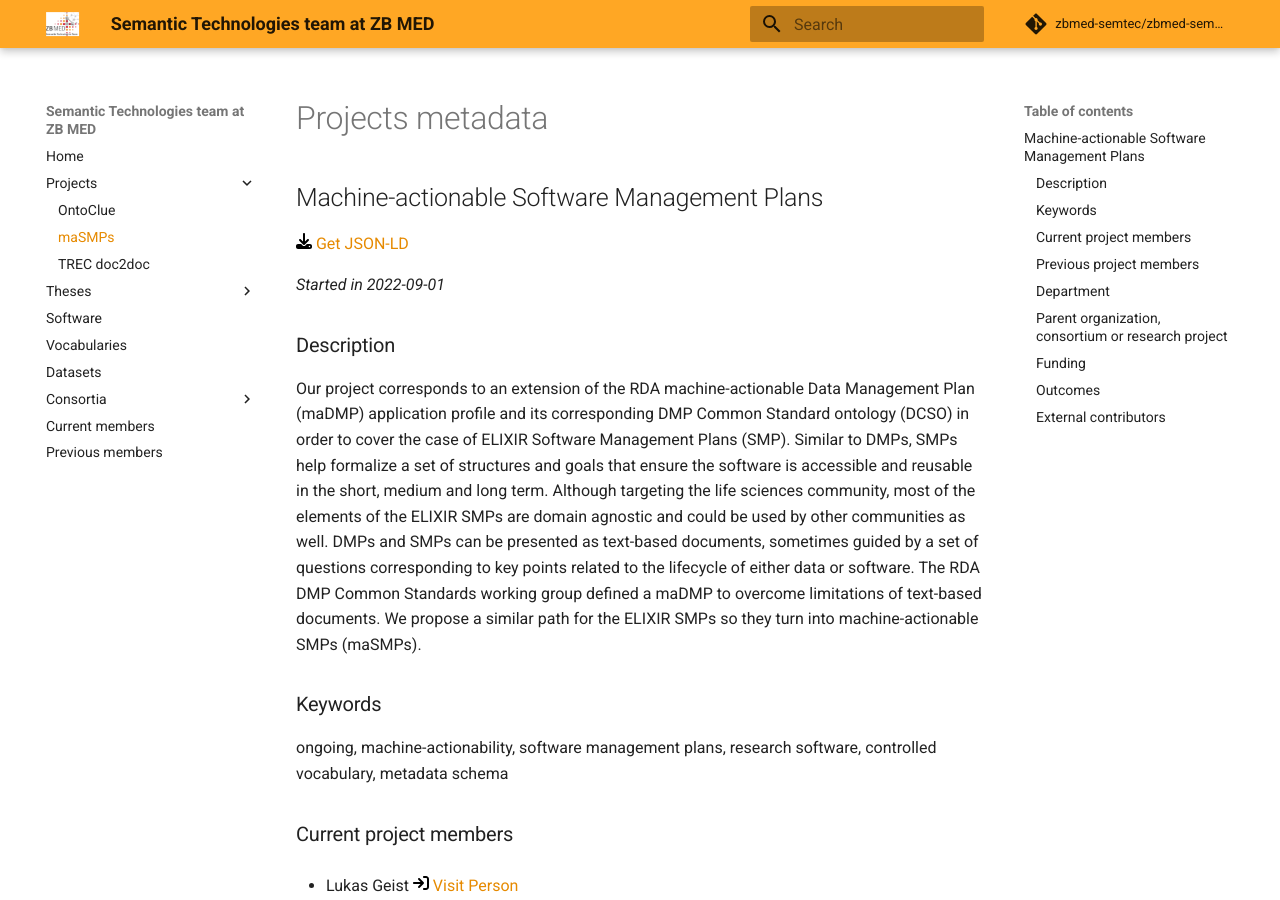
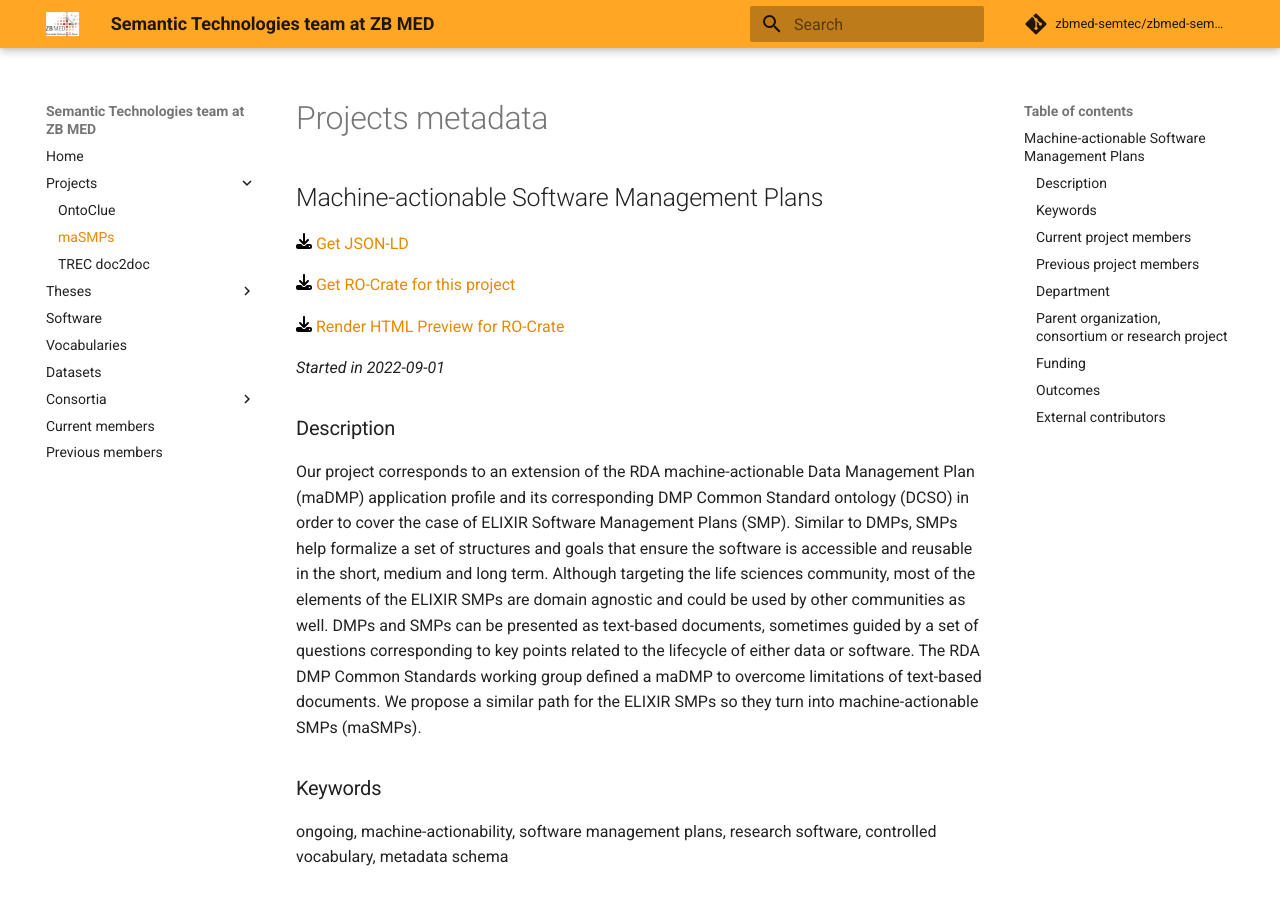
Before and after one commit to zbmed-semtec/zbmed-semtec.github.io, an MkDocs documentation site: the page built from docs/projects/2022_maSMP.md, in a window 1280 px wide and 900 px high. Built offline with MkDocs 1.6.1 and Material for MkDocs 9.7.7, drawn with Linux system fonts in a browser that asks for light colours; comment, search, counter and statistics services are not loaded.

Commit message:
Get RO-Crate from projects docs

```diff
--- a/docs/projects/2022_maSMP.md
+++ b/docs/projects/2022_maSMP.md
@@ -3,6 +3,11 @@
 ## Machine-actionable Software Management Plans
 
 <p><img src = "/images/get.svg" alt="Get JSON-LD"/><a href="https://raw.githubusercontent.com/zbmed-semtec/zbmed-semtec.github.io/main/metadata\projects\2022_maSMP.json" target="_blank"> Get JSON-LD</a></p>
+
+<p><img src = "/images/get.svg" alt="Get RO-Crate"/><a href="https://raw.githubusercontent.com/zbmed-semtec/zbmed-semtec.github.io/main/ro-crates/2022_maSMP/ro-crate-metadata.json" target="_blank"> Get RO-Crate for this project</a></p>
+
+<p><img src = "/images/get.svg" alt="Render HTML Preview for RO-Crate"/><a href="https://raw.githubusercontent.com/zbmed-semtec/zbmed-semtec.github.io/main/ro-crates/2022_maSMP/ro-crate-preview.html" target="_blank"> Render HTML Preview for RO-Crate</a></p>
+
 _Started in 2022-09-01_
 ### Description
 
```
Also changed, not shown: docs/projects/2021_OntoClue.md (+3 -0 lines), docs/projects/2022_TREC_doc2doc.md (+4 -0 lines).
